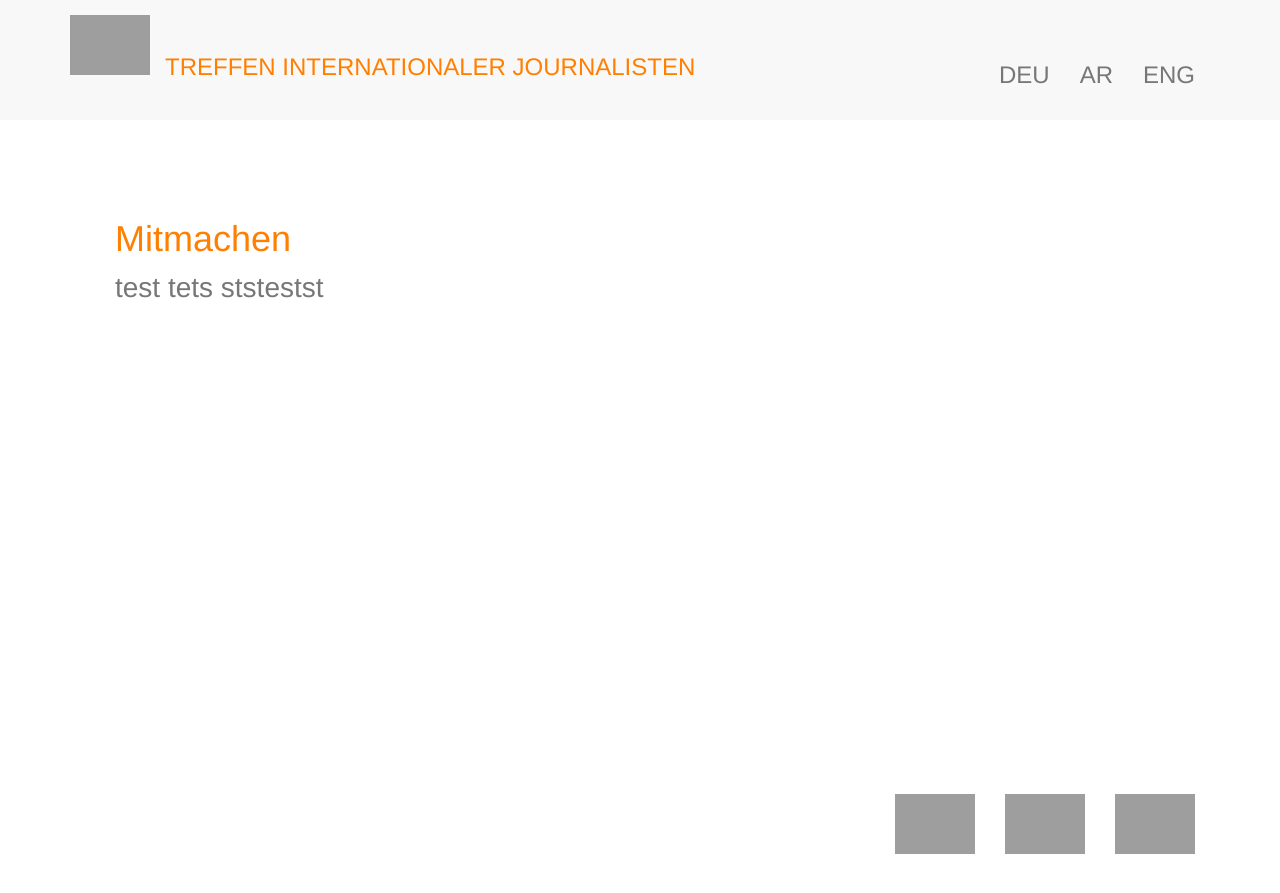
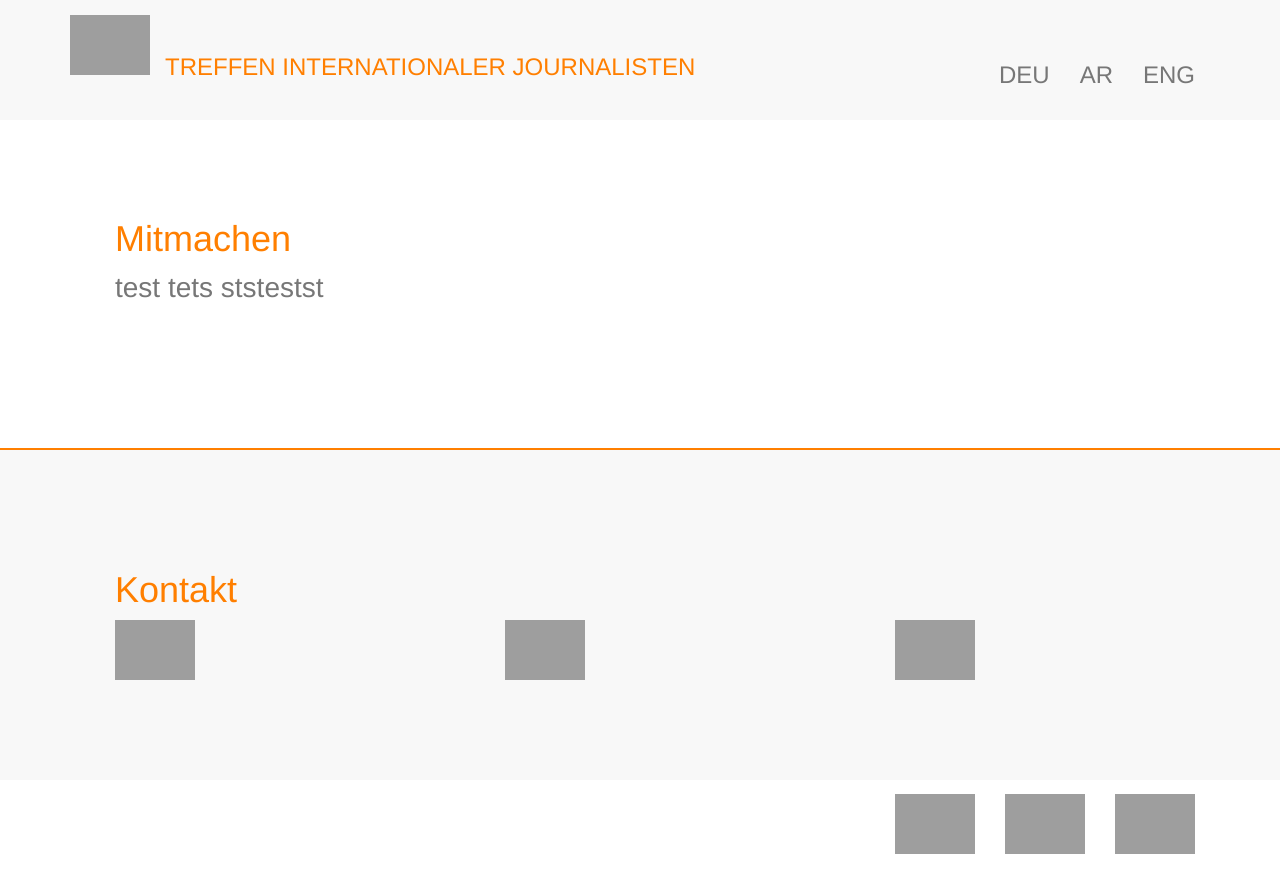
Before and after one commit to EIJC/TIJ, a Jekyll site: the page built from de.html, in a window 1280 px wide and 900 px high, scrolled down 1246 px. Shown: the top 893 px of the window. Built offline with Jekyll 4.4.1, drawn with Linux system fonts in a browser that asks for light colours; nearby versions of some CDN libraries; grey boxes are pictures that could not be loaded.

Commit message:
Update de.html

```diff
--- a/de.html
+++ b/de.html
@@ -63,3 +63,23 @@ title: Treffen Internationaler Journalisten
 	<p>test tets ststestst</p>
   </div>
 </div>
+
+<div class="divider"></div>
+<div class="section-grey">
+  <div class="container">
+	<h1>Kontakt</h1>
+	<div class="row">
+		<div class="col-md-4">
+			<a href="mailto:ode@eijc.eu?subject=Treffen%20Internationaler%20Journalisten">
+                   		<img alt="Mail" src="https://www.dropbox.com/s/88n7ywwd8epzo12/mail%20transparent.png?raw=1" title="Mail" style="max-width: 80px; max-height: 80px;" />
+                    	</a>
+		</div>
+		<div class="col-md-4">
+			 <img alt="Phone" src="https://www.dropbox.com/s/zgbrhrnkhaetjaa/phone%20transparent.png?raw=1" title="Phone" style="max-width: 80px; max-height: 80px;" />
+		</div>
+		<div class="col-md-4">
+			 <img alt="Adress" src="https://www.dropbox.com/s/ty1abebafwzxgir/adress%20transparent.png?raw=1" title="Adress" style="max-width: 80px; max-height: 80px;" />
+		</div>
+	</div>
+  </div>
+</div>
```
